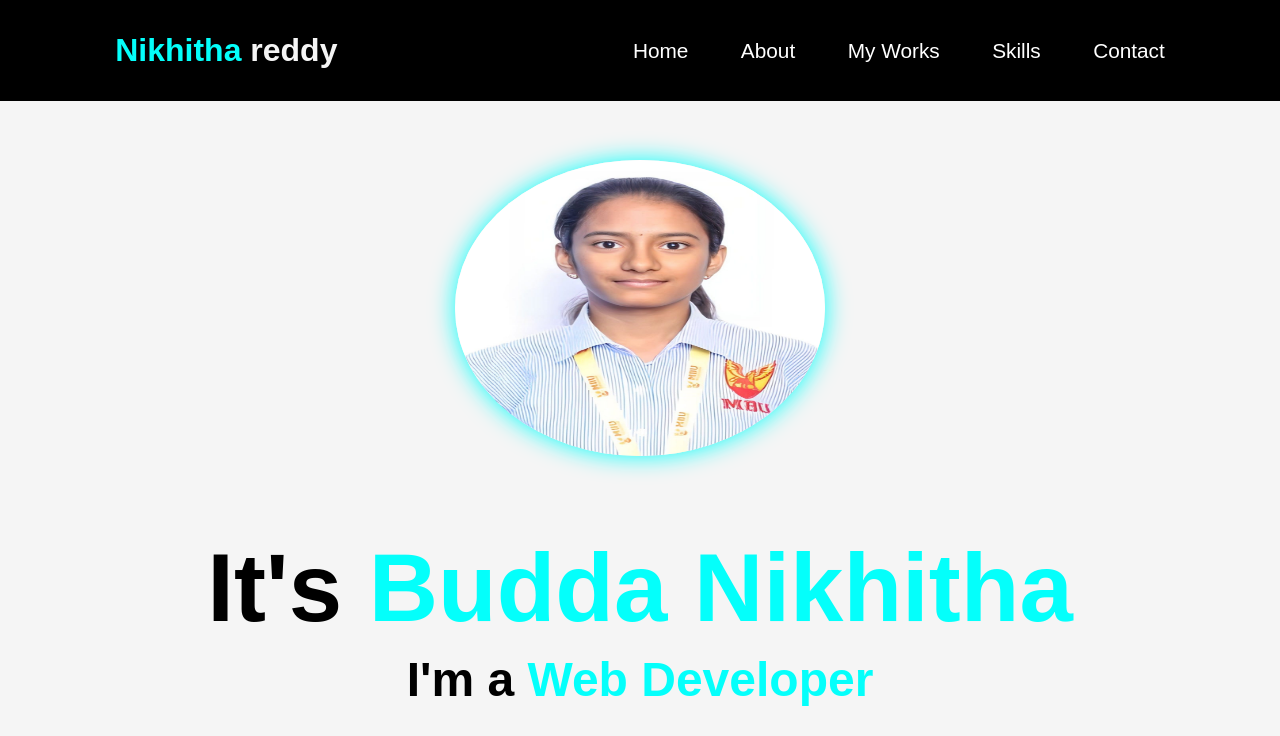
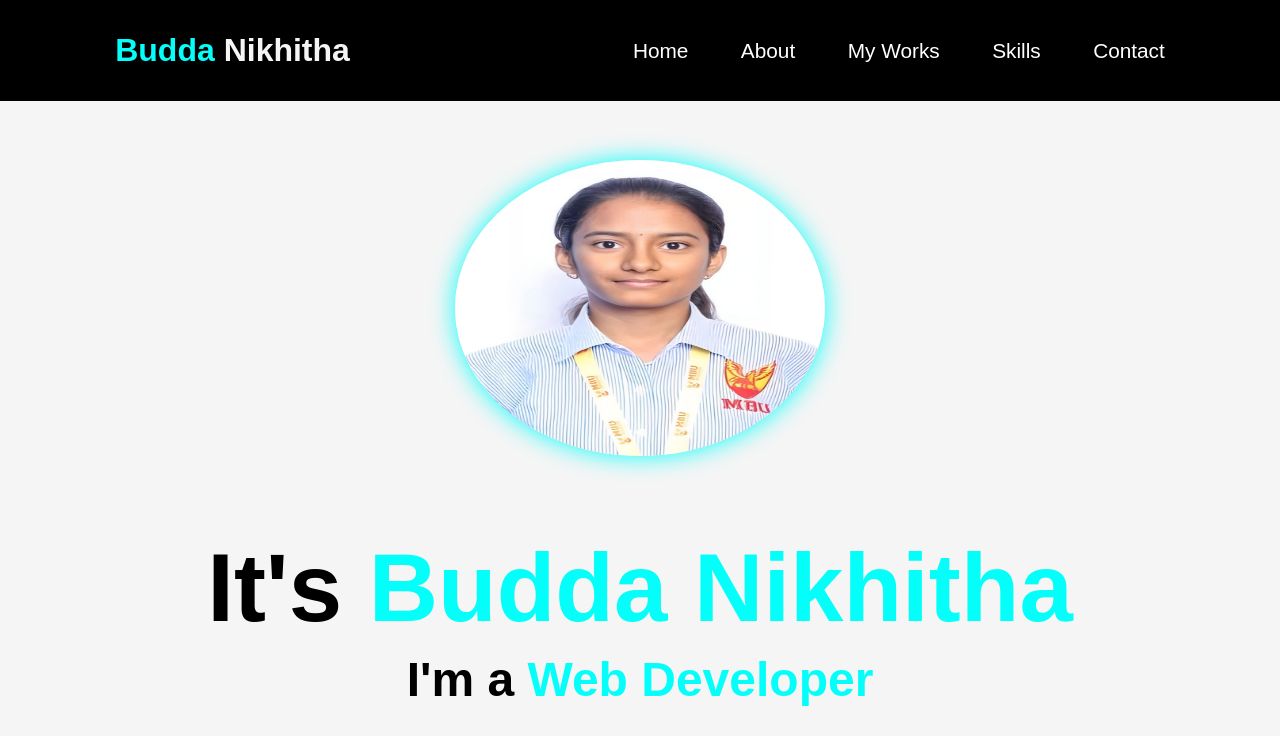
Before and after one commit to nikhitha114/student-portpholio, a plain HTML site: page index.html in a window 1280 px wide. Shown: the top 736 px of the page. Drawn offline with nearby package versions, Linux system fonts and the light colour scheme.

Commit message:
Update index.html

```diff
--- a/index.html
+++ b/index.html
@@ -9,7 +9,7 @@
 </head>
 <body>
     <header>
-        <a hred="#home" class="logo"><span>Nikhitha </span>reddy</a>
+        <a hred="#home" class="logo"><span>Budda </span>Nikhitha</a>
         <i id="menu" class='bx bx-menu'></i>
         <nav>
             <a href="#home" class="active">Home</a>
```
